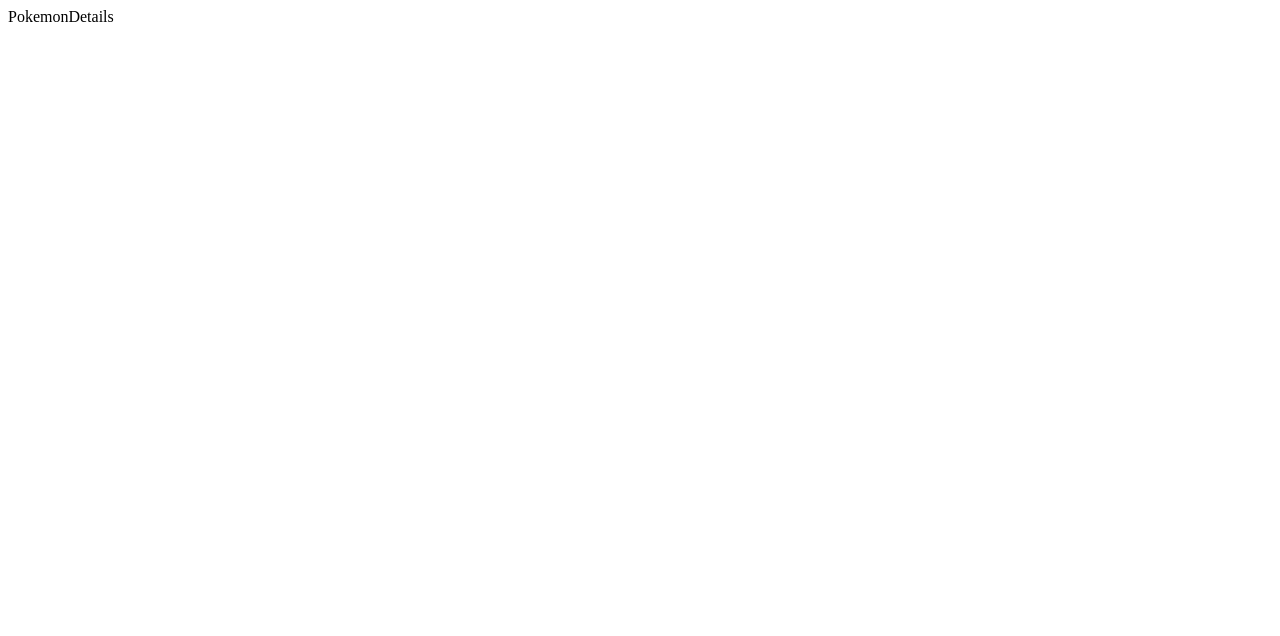
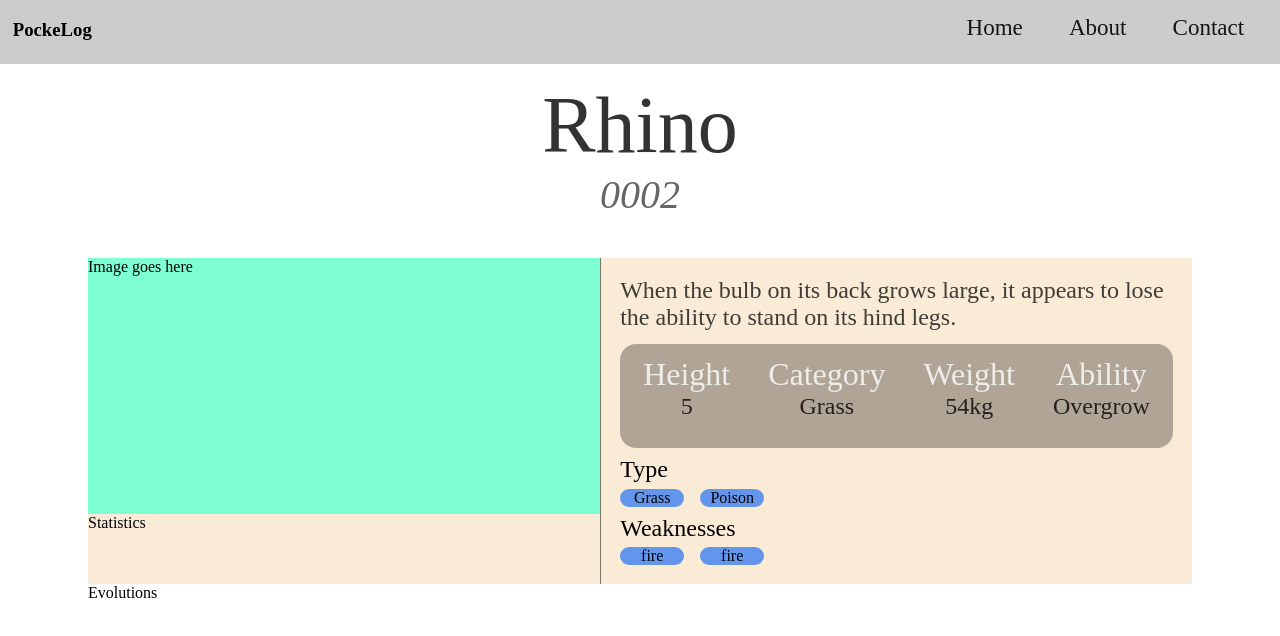
Before and after one commit to codeomi/PokeLog-NextJS, a Next.js app: page /pokemon in a window 1280 px wide. Shown: the top 636 px of the page. Built offline with nearby package versions, Linux system fonts and the light colour scheme.

Commit message:
Made basic of pokemon description page.

```diff
--- a/pages/pokemon.js
+++ b/pages/pokemon.js
@@ -1,9 +1,69 @@
-import React from 'react'
+import React from "react";
+import styles from "../styles/pages css/PokemonDetails.module.css";
+import Header from "../components/Header/Header";
+import { style } from "@mui/system";
 
-function PokemonDetails() {
+function pokemon() {
   return (
-    <div>PokemonDetails</div>
-  )
+    <>
+      <Header />
+      <div className={styles.container}>
+        <div className={styles.title}>
+          <div className={styles.pokemonName}>Rhino</div>
+          <div className={styles.pokemonSerial}>0002</div>
+        </div>
+        <div className={styles.container1}>
+          <div className={styles.container11}>
+            <div className={styles.imageContainer}>
+              <div>Image goes here</div>
+            </div>
+            <div className="container-1-2">
+              <div className="statistics">Statistics</div>
+            </div>
+          </div>
+          <div className={styles.container2}>
+            <div className={styles.pokemonDescription}>
+              When the bulb on its back grows large, it appears to lose the
+              ability to stand on its hind legs.
+            </div>
+            <div className={styles.container12}>
+              <div className={styles.heightContainer}>
+                Height
+                <div className={styles.heightInput}>5</div>
+              </div>
+              <div className={styles.categoryContainer}>
+                Category
+                <div className={styles.categoryInput}>Grass</div>
+              </div>
+              <div className={styles.weightContainer}>
+                Weight
+                <div className={styles.weightInput}>54kg</div>
+              </div>
+              <div className={styles.abilityContainer}>
+                Ability
+                <div className={styles.abilityInput}>Overgrow</div>
+              </div>
+            </div>
+            <div className={styles.container22}>
+              <div className={styles.pokeType}>Type</div>
+              <div className={styles.types}>
+                <div className="div">Grass</div>
+                <div className="div">Poison</div>
+              </div>
+            </div>
+            <div className={styles.container223}>
+              <div className={styles.pokeWeakness}>Weaknesses</div>
+              <div className={styles.weaknesses}>
+                <div className="div">fire</div>
+                <div className="div">fire</div>
+              </div>
+            </div>
+          </div>
+        </div>
+        <div className="container-2">Evolutions</div>
+      </div>
+    </>
+  );
 }
 
-export default PokemonDetails
+export default pokemon;
--- /dev/null
+++ b/styles/pages css/PokemonDetails.module.css
@@ -0,0 +1,153 @@
+.container {
+  margin: 10vh;
+}
+.title {
+  text-align: center;
+}
+.pokemonName {
+  font-size: 10vh;
+  color: rgba(0, 0, 0, 0.8);
+}
+.pokemonSerial {
+  font-size: 5vh;
+  color: rgba(0, 0, 0, 0.6);
+  font-style: italic;
+}
+
+.container1 {
+  display: flex;
+  flex-direction: row;
+  background-color: antiquewhite;
+  margin-top: 5vh;
+  max-width: 90vmax;
+}
+
+.container11 {
+  width: 40vw;
+  display: flex;
+  flex-direction: column;
+  border-right: 0.5px solid rgba(0, 0, 0, 0.5);
+}
+
+.imageContainer {
+  width: 40vw;
+  height: 20vmax;
+  display: flex;
+  flex-direction: column;
+  background-color: aquamarine;
+}
+
+.container2 {
+  padding: 1.5vw;
+  display: flex;
+  flex-direction: column;
+  justify-content: flex-start;
+}
+
+.pokemonDescription {
+  font-size: 3vh;
+  color: rgba(0, 0, 0, 0.75);
+  padding-bottom: 1vw;
+}
+
+.container12 {
+  background-color: rgba(0, 0, 0, 0.3);
+  border-radius: 2vh;
+  padding: 0.5vh;
+  height: 12vh;
+  display: flex;
+  flex-direction: column;
+  flex-wrap: wrap;
+}
+
+.container12 > div {
+  margin: 1vh;
+}
+
+.heightContainer {
+  font-size: 4vh;
+  color: rgba(255, 255, 255, 0.8);
+  text-align: center;
+}
+.heightInput {
+  font-size: 3vh;
+  color: rgba(0, 0, 0, 0.8);
+}
+
+.categoryContainer {
+  font-size: 4vh;
+  color: rgba(255, 255, 255, 0.8);
+  text-align: center;
+}
+.categoryInput {
+  font-size: 3vh;
+  color: rgba(0, 0, 0, 0.8);
+}
+
+.weightContainer {
+  font-size: 4vh;
+  color: rgba(255, 255, 255, 0.8);
+  text-align: center;
+}
+.weightInput {
+  font-size: 3vh;
+  color: rgba(0, 0, 0, 0.8);
+}
+
+.abilityContainer {
+  font-size: 4vh;
+  color: rgba(255, 255, 255, 0.8);
+  text-align: center;
+}
+.abilityInput {
+  font-size: 3vh;
+  color: rgba(0, 0, 0, 0.8);
+}
+
+.container22{
+    display: flex;
+    flex-direction: column;
+    justify-content: flex-start;
+}
+.pokeType{
+   font-size: 3vh;
+   margin-top: 1vh;
+}
+.types{
+    display: flex;
+    flex-direction: row;
+
+}
+
+.types>div{
+    text-align: center;
+    width: 5vw;
+    border-radius: 1vw;
+    background-color: cornflowerblue;
+    margin-top: 0.7vh;
+    margin-right: 2vh;
+}
+
+.container223{
+    display: flex;
+    flex-direction: column;
+    justify-content: flex-start;
+}
+
+.pokeWeakness{
+    font-size: 3vh;
+    margin-top: 1vh;
+}
+
+.weaknesses{
+    display: flex;
+    flex-direction: row;
+}
+.weaknesses>div{
+    text-align: center;
+    width: 5vw;
+    border-radius: 1vw;
+    background-color: cornflowerblue;
+    margin-top: 0.7vh;
+    margin-right: 2vh;
+}
```
Also changed, not shown: components/Card/PokeCard.js (+5 -6 lines).
